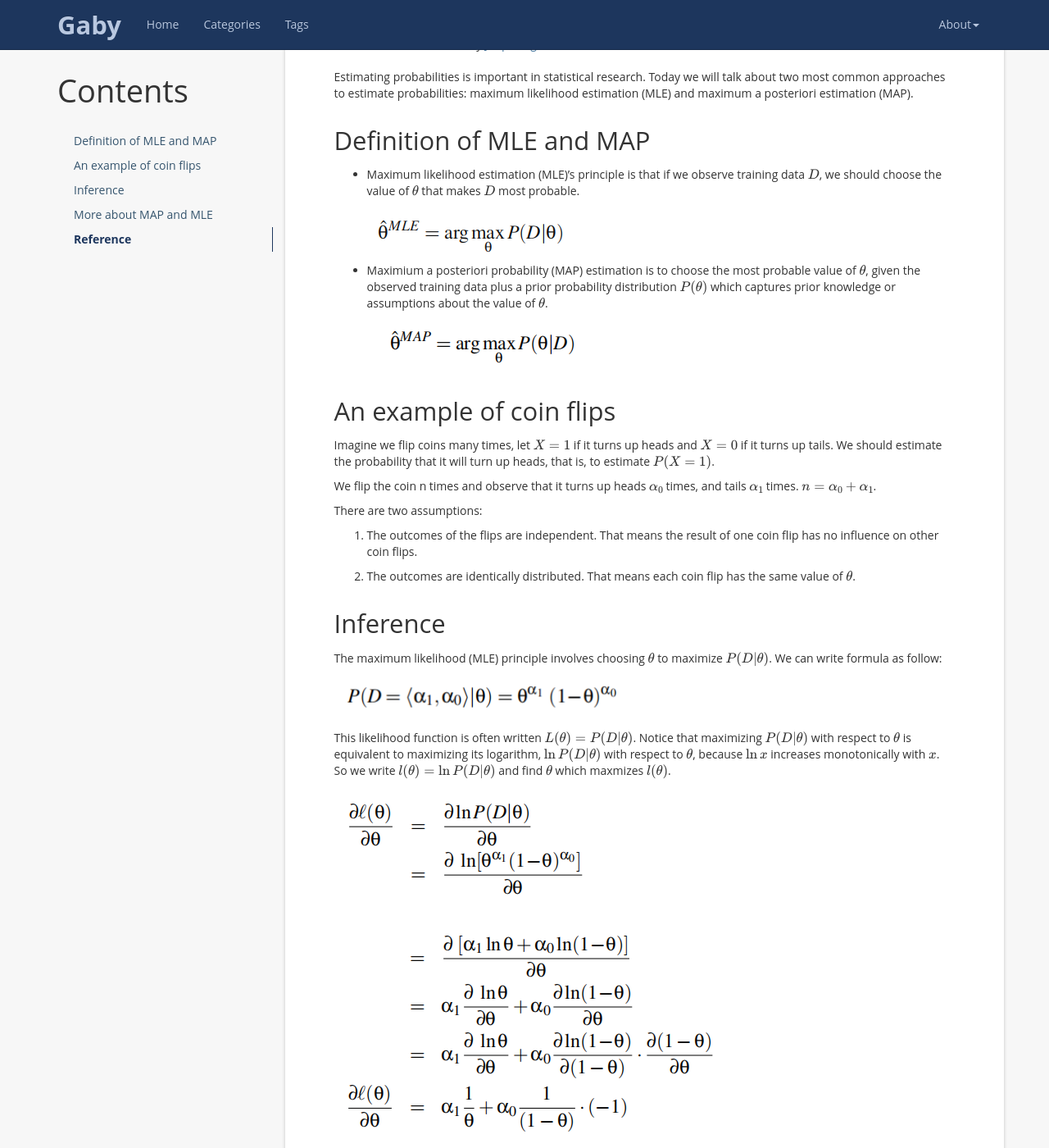
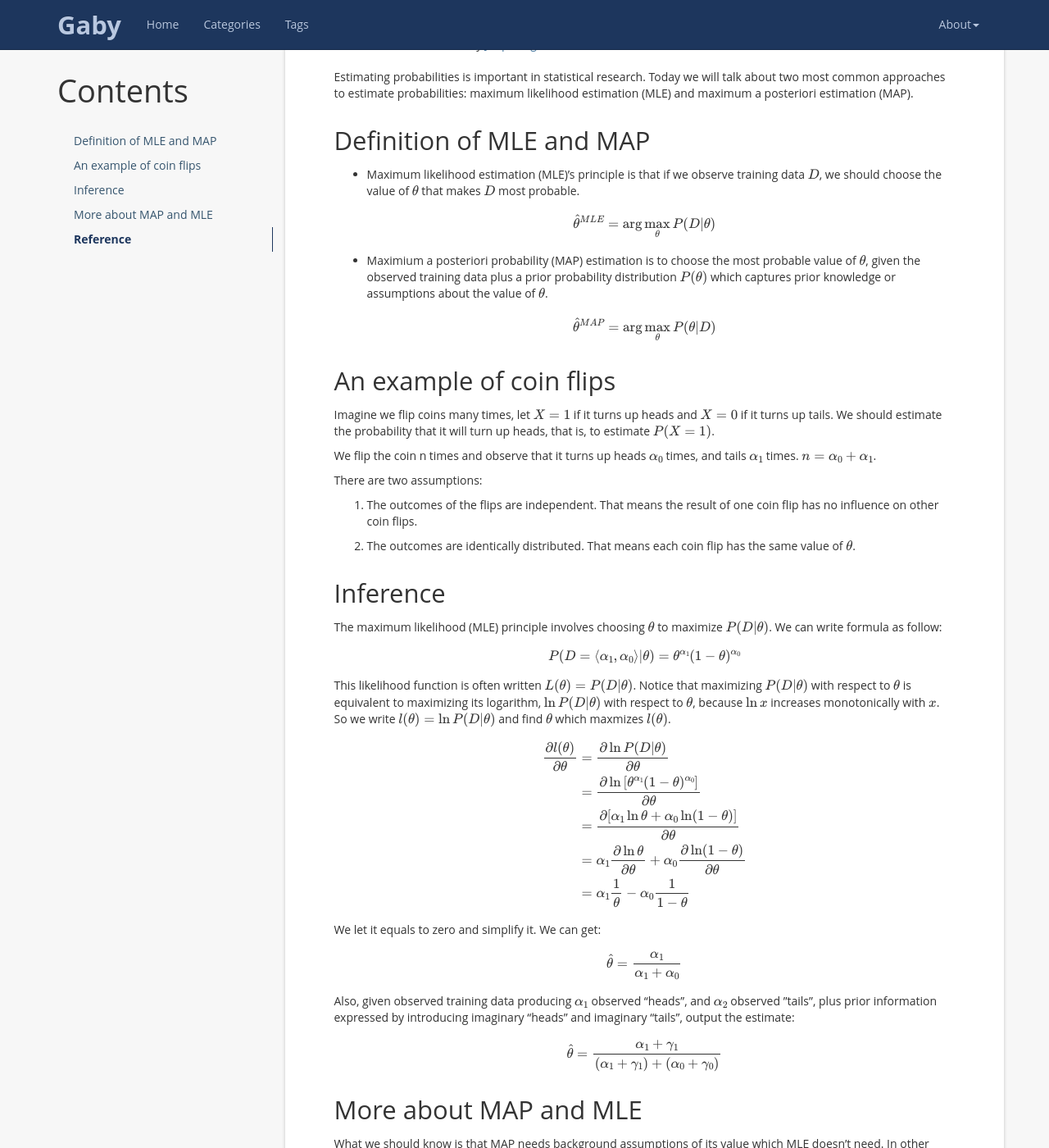
Before and after one commit to JiaqiZengr/JiaqiZengr.github.io, a Jekyll site: the page built from _posts/2019-03-08-estimating-probabilities.md, in a window 1280 px wide and 1400 px high, scrolled down 331 px. Shown: the whole window at 82% size. Built offline with Jekyll 4.4.1, drawn with Linux system fonts in a browser that asks for light colours; nearby versions of some CDN libraries; formulas are drawn with MathJax 3.

Commit message:
use latex for math performance

```diff
--- a/_posts/2019-03-08-estimating-probabilities.md
+++ b/_posts/2019-03-08-estimating-probabilities.md
@@ -15,11 +15,15 @@ Estimating probabilities is important in statistical research. Today we will tal
 
 * Maximum likelihood estimation (MLE)’s principle is that if we observe training data $D$,  we should choose the value of $\theta$ that makes $D$ most probable.
 
-    ![img1](/styles/images/estimating-probabilities/1.png)
+$$
+\hat{\theta}^{MLE} = \arg\max_\theta{P(D|\theta)}
+$$
 
 * Maximium a posteriori probability (MAP) estimation is to choose the most probable value of $\theta$, given the observed training data plus a prior probability distribution $P(\theta)$ which captures prior knowledge or assumptions about the value of $\theta$.
 
-    ![img1](/styles/images/estimating-probabilities/2.png)
+$$
+\hat{\theta}^{MAP} = \arg\max_\theta{P(\theta|D)}
+$$
 
 ## An example of coin flips
 
@@ -37,21 +41,35 @@ There are two assumptions:
 
 The maximum likelihood (MLE) principle involves choosing $\theta$ to maximize $P(D\|\theta)$. We can write formula as follow:
 
-![img10000](/styles/images/estimating-probabilities/3.png)
+$$
+P(D=\langle{\alpha_1,\alpha_0}\rangle|\theta) = \theta^{\alpha_1}(1-\theta)^{\alpha_0}
+$$
 
 This likelihood function is often written $L(\theta) = P(D\|\theta)$. Notice that maximizing $P(D\|\theta)$ with respect to $\theta$ is equivalent to maximizing its logarithm, $\ln P(D\|\theta) $ with respect to $\theta$, because $\ln x$ increases monotonically with $x$. So we write $l(\theta) = \ln P(D\|\theta)$ and find $\theta$ which maxmizes $l(\theta)$.
 
-![img1](/styles/images/estimating-probabilities/4.png)
-
-![img1](/styles/images/estimating-probabilities/5.png)
+$$
+\begin{equation}
+\begin{split}
+\frac{\partial{l(\theta)}}{\partial{\theta}} &= \frac{\partial\ln{P(D|\theta)}}{\partial{\theta}} \\
+&= \frac{\partial\ln{[\theta^{\alpha_1}(1-\theta)^{\alpha_0}]}}{\partial{\theta}} \\
+&= \frac{\partial[\alpha_1\ln{\theta}+\alpha_0\ln(1-\theta)]}{\partial{\theta}} \\
+&= \alpha_1\frac{\partial\ln\theta}{\partial\theta} + \alpha_0\frac{\partial\ln(1-\theta)}{\partial\theta} \\
+&= \alpha_1\frac{1}{\theta} - \alpha_0\frac{1}{1-\theta}
+\end{split}
+\end{equation}
+$$
 
 We let it equals to zero and simplify it. We can get:
 
-![img1](/styles/images/estimating-probabilities/6.png)
+$$
+\hat{\theta} = \frac{\alpha_1}{\alpha_1+\alpha_0}
+$$
 
 Also, given observed training data producing $\alpha_1$ observed “heads”, and $\alpha_2$ observed ”tails”, plus prior information expressed by introducing  imaginary “heads” and  imaginary “tails”, output the estimate:
 
-![img1](/styles/images/estimating-probabilities/7.png)
+$$
+\hat{\theta} = \frac{\alpha_1+\gamma_1}{(\alpha_1+\gamma_1)+(\alpha_0+\gamma_0)}
+$$
 
 ## More about MAP and MLE
 
```
